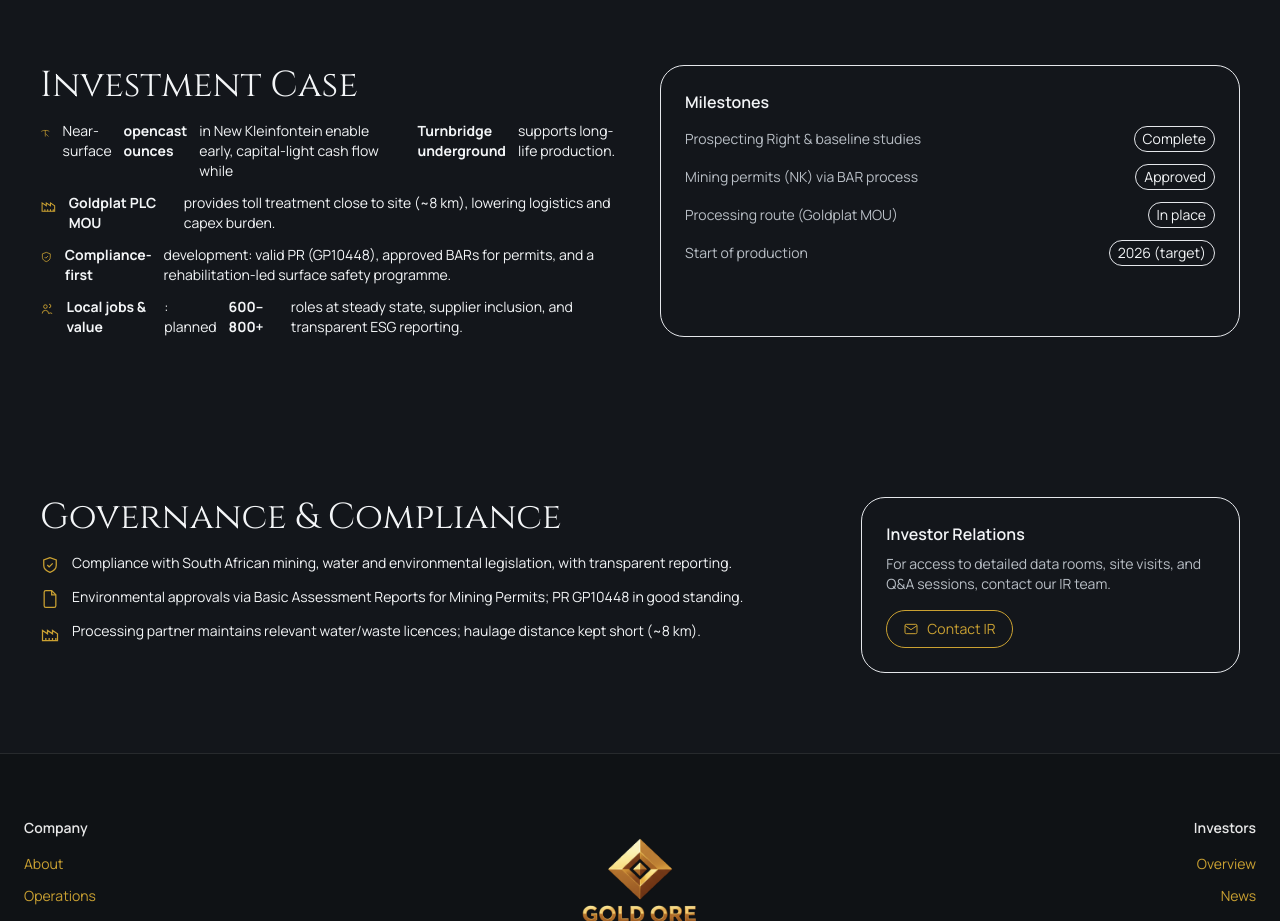
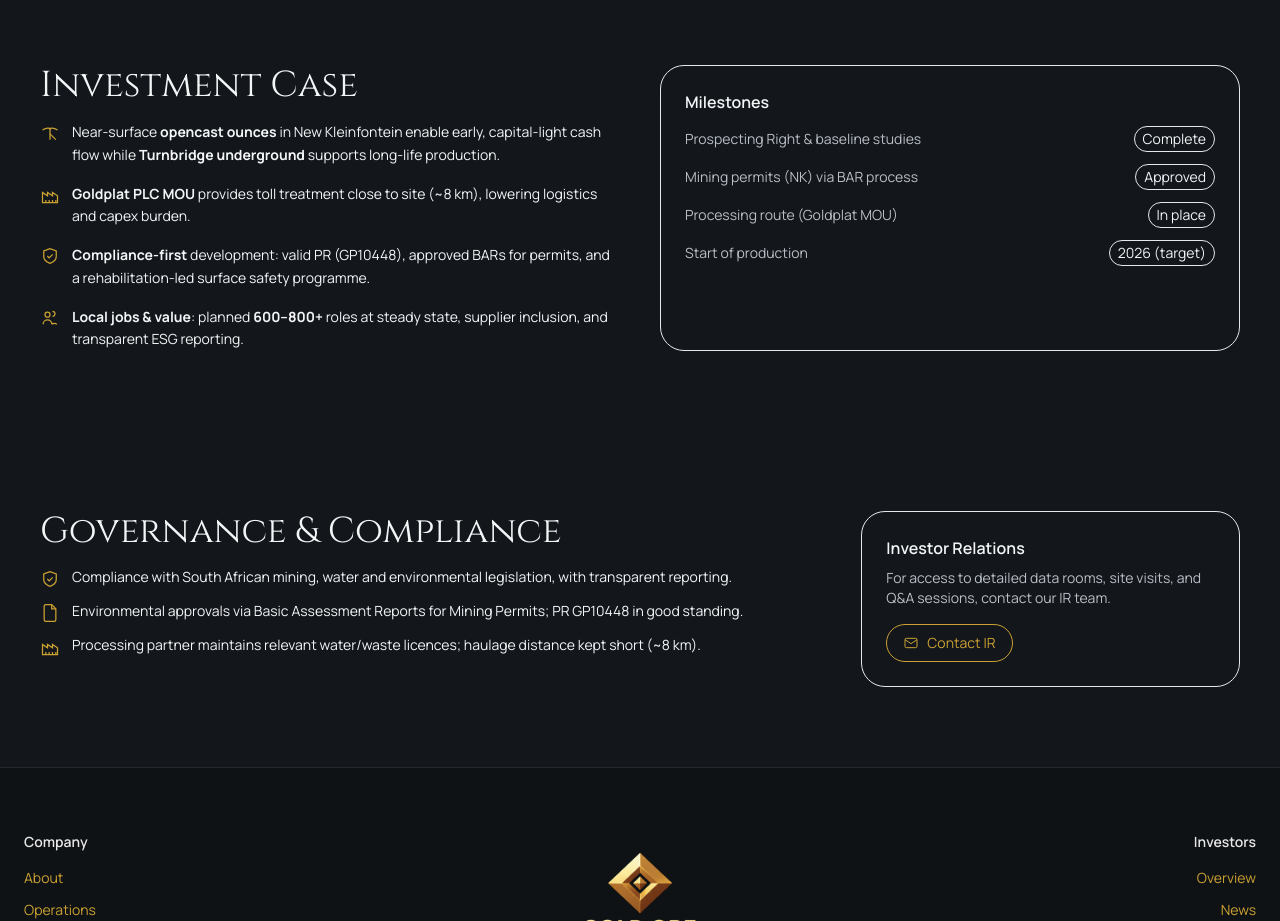
Before and after one commit to Capdavid777/gold-ore, a Next.js app: page /investors in a window 1280 px wide. Shown: the part 780-1701 px from the top of the page. Built offline with nearby package versions, Linux system fonts and the light colour scheme; no server answers.

Commit message:
Update page.tsx

```diff
--- a/src/app/investors/page.tsx
+++ b/src/app/investors/page.tsx
@@ -16,11 +16,6 @@ const Icon = {
     <svg viewBox="0 0 24 24" fill="none" stroke="currentColor" {...p}>
       <path strokeWidth="1.5" d="M14 2H7a2 2 0 0 0-2 2v16a2 2 0 0 0 2 2h10a2 2 0 0 0 2-2V7l-5-5Z" />
       <path strokeWidth="1.5" d="M14 2v5h5" />
-    </svg>
-  ),
-  Check: (p: React.SVGProps<SVGSVGElement>) => (
-    <svg viewBox="0 0 24 24" fill="none" stroke="currentColor" {...p}>
-      <path strokeWidth="1.5" d="m5 13 4 4L19 7" />
     </svg>
   ),
   Factory: (p: React.SVGProps<SVGSVGElement>) => (
@@ -77,7 +72,6 @@ type Stat = { label: string; value: string; sublabel?: string; icon?: ReactNode
 
 const gold = { color: "var(--go-gold,#caa132)" } as const;
 
-/** Key investment snapshot */
 const SNAPSHOT: Stat[] = [
   { label: "District", value: "Benoni South, Gauteng", icon: <Icon.MapPin className="h-5 w-5" /> },
   { label: "Development Path", value: "Opencast → Underground", icon: <Icon.Pickaxe className="h-5 w-5" /> },
@@ -142,29 +136,53 @@ export default function InvestorsPage() {
         </Section>
       </section>
 
-      {/* INVESTMENT CASE */}
+      {/* INVESTMENT CASE – fixed layout */}
       <Section className="py-12 md:py-20">
         <div className="grid gap-10 md:grid-cols-2">
           <div>
             <h2 className="font-display text-2xl md:text-4xl">Investment Case</h2>
-            <ul className="mt-4 grid gap-3 text-sm text-text-secondary">
-              <li className="flex items-start gap-3">
-                <Icon.Pickaxe className="mt-0.5 h-5 w-5" style={gold} />
-                Near-surface <strong>opencast ounces</strong> in New Kleinfontein enable early, capital-light cash flow while{" "}
-                <strong>Turnbridge underground</strong> supports long-life production.
+
+            {/* Use a simple vertical stack; each LI is a flex row:
+                [icon] [full-width text block] */}
+            <ul className="mt-4 space-y-4">
+              <li className="flex gap-3">
+                <span className="mt-0.5" style={gold}>
+                  <Icon.Pickaxe className="h-5 w-5" />
+                </span>
+                <div className="text-sm leading-relaxed text-text-secondary">
+                  Near-surface <strong>opencast ounces</strong> in New Kleinfontein enable early, capital-light cash
+                  flow while <strong>Turnbridge underground</strong> supports long-life production.
+                </div>
               </li>
-              <li className="flex items-start gap-3">
-                <Icon.Factory className="mt-0.5 h-5 w-5" style={gold} />
-                <strong>Goldplat PLC MOU</strong> provides toll treatment close to site (~8 km), lowering logistics and capex burden.
+
+              <li className="flex gap-3">
+                <span className="mt-0.5" style={gold}>
+                  <Icon.Factory className="h-5 w-5" />
+                </span>
+                <div className="text-sm leading-relaxed text-text-secondary">
+                  <strong>Goldplat PLC MOU</strong> provides toll treatment close to site (~8 km), lowering logistics
+                  and capex burden.
+                </div>
               </li>
-              <li className="flex items-start gap-3">
-                <Icon.Shield className="mt-0.5 h-5 w-5" style={gold} />
-                <strong>Compliance-first</strong> development: valid PR (GP10448), approved BARs for permits, and a rehabilitation-led
-                surface safety programme.
+
+              <li className="flex gap-3">
+                <span className="mt-0.5" style={gold}>
+                  <Icon.Shield className="h-5 w-5" />
+                </span>
+                <div className="text-sm leading-relaxed text-text-secondary">
+                  <strong>Compliance-first</strong> development: valid PR (GP10448), approved BARs for permits, and a
+                  rehabilitation-led surface safety programme.
+                </div>
               </li>
-              <li className="flex items-start gap-3">
-                <Icon.Users className="mt-0.5 h-5 w-5" style={gold} />
-                <strong>Local jobs & value</strong>: planned <strong>600–800+</strong> roles at steady state, supplier inclusion, and transparent ESG reporting.
+
+              <li className="flex gap-3">
+                <span className="mt-0.5" style={gold}>
+                  <Icon.Users className="h-5 w-5" />
+                </span>
+                <div className="text-sm leading-relaxed text-text-secondary">
+                  <strong>Local jobs & value</strong>: planned <strong>600–800+</strong> roles at steady state, supplier
+                  inclusion, and transparent ESG reporting.
+                </div>
               </li>
             </ul>
           </div>
@@ -201,15 +219,21 @@ export default function InvestorsPage() {
             <h2 className="font-display text-2xl md:text-4xl">Governance & Compliance</h2>
             <ul className="mt-4 grid gap-3 text-sm text-text-secondary">
               <li className="flex items-start gap-3">
-                <Icon.Shield className="mt-0.5 h-5 w-5" style={gold} />
+                <span style={gold}>
+                  <Icon.Shield className="mt-0.5 h-5 w-5" />
+                </span>
                 Compliance with South African mining, water and environmental legislation, with transparent reporting.
               </li>
               <li className="flex items-start gap-3">
-                <Icon.File className="mt-0.5 h-5 w-5" style={gold} />
+                <span style={gold}>
+                  <Icon.File className="mt-0.5 h-5 w-5" />
+                </span>
                 Environmental approvals via Basic Assessment Reports for Mining Permits; PR GP10448 in good standing.
               </li>
               <li className="flex items-start gap-3">
-                <Icon.Factory className="mt-0.5 h-5 w-5" style={gold} />
+                <span style={gold}>
+                  <Icon.Factory className="mt-0.5 h-5 w-5" />
+                </span>
                 Processing partner maintains relevant water/waste licences; haulage distance kept short (~8 km).
               </li>
             </ul>
```
